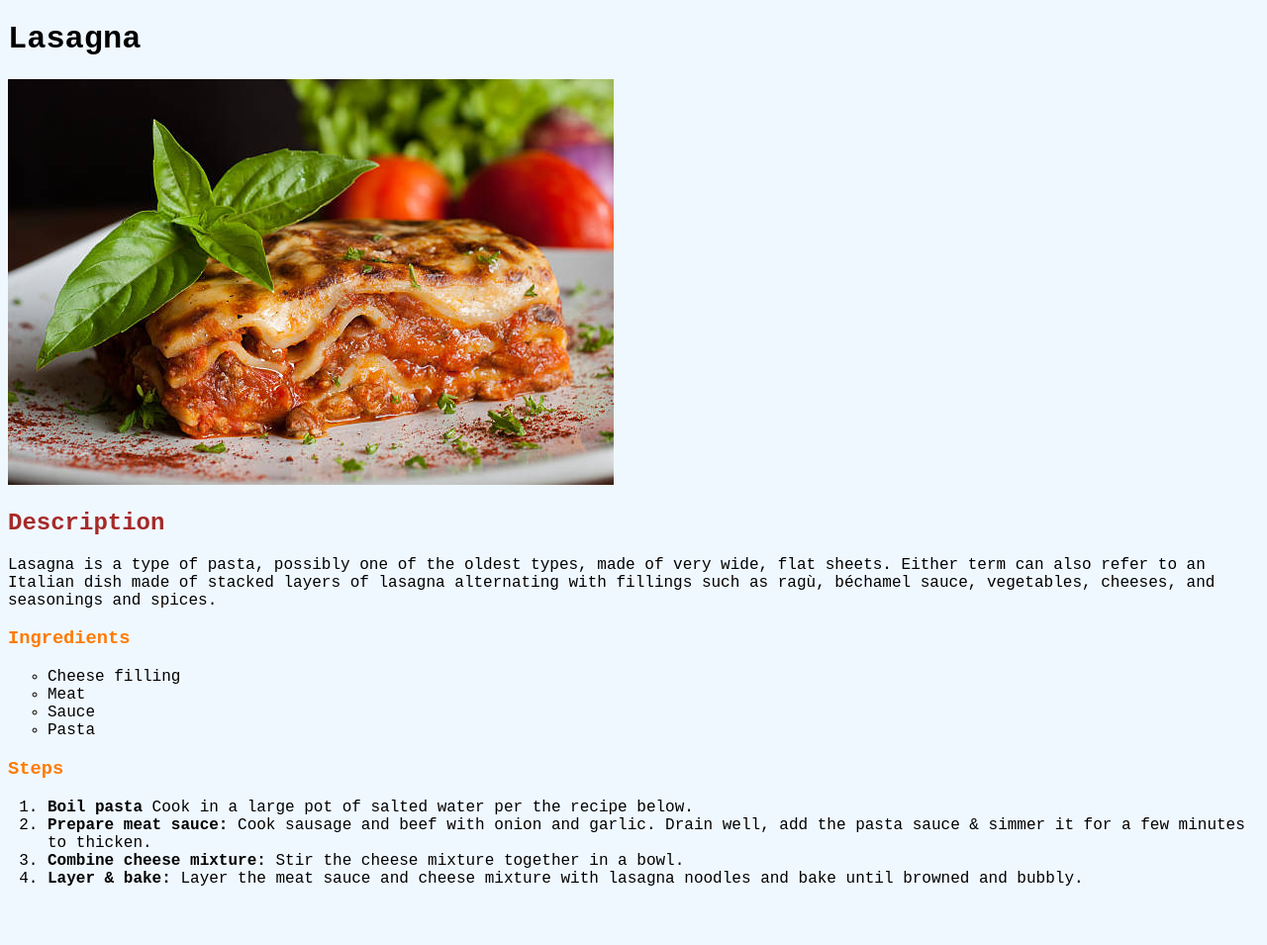
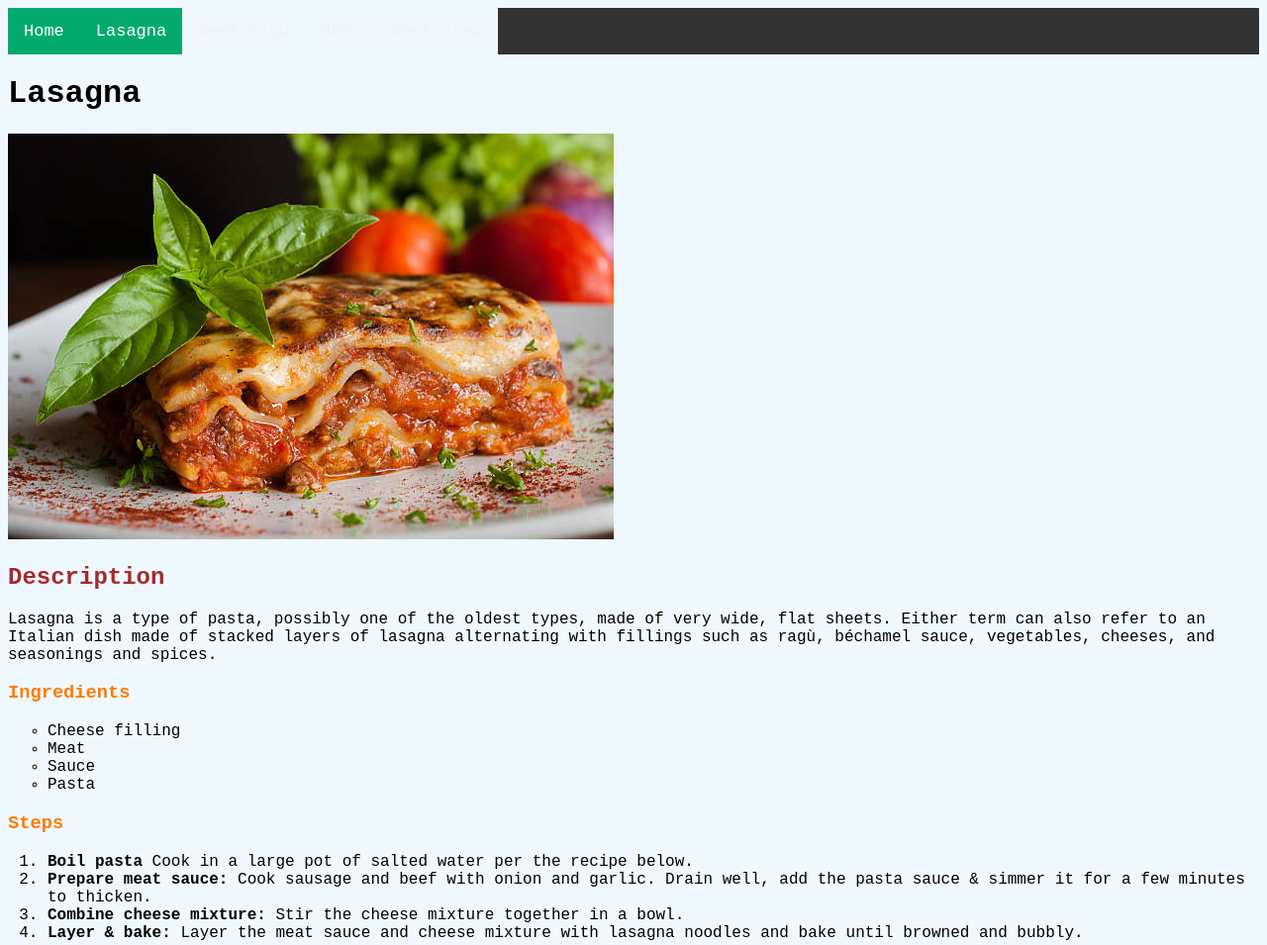
Before and after one commit to sammxuser/odin-recipes, a plain HTML site: page recipes/lasagna.html in a window 1280 px wide. Shown: the whole page at 99% size. Before the commit the page ends 913 px from the top, so only its background shows below. Drawn offline with Linux system fonts and the light colour scheme.

Commit message:
Added navigation from page to page

```diff
--- a/recipes/lasagna.html
+++ b/recipes/lasagna.html
@@ -7,6 +7,12 @@
     <title>Lasagna</title>
   </head>
   <body>
+    <div class="nav">
+      <a href="" class="active">Home</a>
+      <a href="recipes/lasagna.html" class="active">Lasagna</a>
+      <a href="recipes/beef-ragu.html">Beef Ragu</a>
+      <a href="recipes/hearty-beef-stew.html">Hearty Beef Stew</a>
+    </div>
     <h1>Lasagna</h1>
     <img src="/images/lasagna.jpg" alt="Lasagna dish" />
     <h2>Description</h2>
--- a/recipes/styles.css
+++ b/recipes/styles.css
@@ -1,6 +1,6 @@
 * {
   background-color: aliceblue;
-  font-family: 'Courier New', Courier, monospace;
+  font-family: "Courier New", Courier, monospace;
 }
 
 h1 {
@@ -17,3 +17,30 @@ h3 {
 ul {
   list-style: circle;
 }
+
+/* Add a black background color to the top navigation */
+.nav {
+  background-color: #333;
+  overflow: hidden;
+}
+
+/* Style the navigation a inside the nativation */
+.nav a {
+  float: left;
+  color: #f2f2f2;
+  text-align: center;
+  padding: 14px 16px;
+  text-decoration: none;
+  font-size: 17px;
+}
+
+/* Change the color of links on hover */
+.nav a:hover {
+  background-color: #ddd;
+  color: black;
+}
+/* Add a color to the active/current link */
+.nav a.active {
+  background-color: #04aa6d;
+  color: white;
+}
```
Also changed, not shown: index.html (+7 -0 lines), recipes/beef-ragu.html (+6 -0 lines), recipes/hearty-beef-stew.html (+6 -0 lines).
